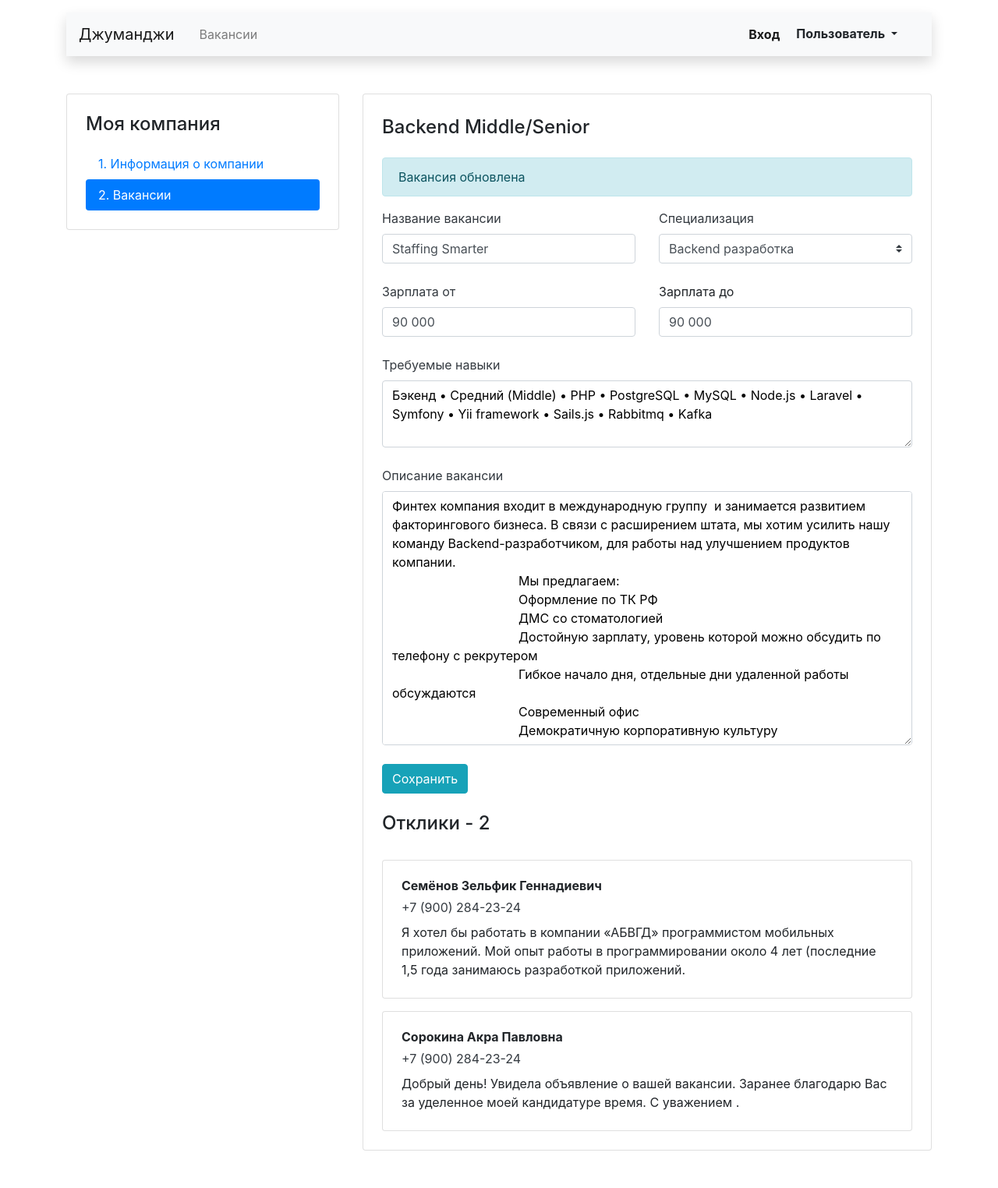
After one commit to Andrew-Tyurin/work_for_vkatuns, a Django app: page /mycompany/vacancies/1/ in a window 1280 px wide. The commit adds this page. Shown: the whole page at 78% size. Run offline with Django 5.2, Linux system fonts and the light colour scheme; some libraries are stand-ins or nearby versions.

Commit message:
Созданный представления заглушки, которые выводят нужные шаблоны при нужном пути(url).

```diff
--- a/main_page_app/templates/main_page_app/card_one_vacancy.html
+++ b/main_page_app/templates/main_page_app/card_one_vacancy.html
@@ -54,6 +54,7 @@
                             </div>
                             <input type="submit" class="btn btn-primary mt-4 mb-2"
                                    value="Записаться на пробный урок">
+                            <a href="{% url 'send_application' object.id %}">Отправить отклик</a>
                         </div>
                     </form>
                 </div>
--- a/main_page_app/templates/main_page_app/main_layout.html
+++ b/main_page_app/templates/main_page_app/main_layout.html
@@ -22,11 +22,26 @@
                 </li>
 
             </ul>
+
             <ul class="navbar-nav col-2 justify-content-end">
                 <li class="nav-item active">
                     <a href="#" class="nav-link font-weight-bold">Вход</a>
                 </li>
+                <li class="nav-item active">
+                    <div class="btn-group">
+                        <button type="button" class="btn dropdown-toggle font-weight-bold" data-toggle="dropdown" aria-haspopup="true" aria-expanded="false">
+                        Пользователь
+                        </button>
+                        <div class="dropdown-menu dropdown-menu-right mt-3">
+                            <a href="#" class="dropdown-item py-2">Профиль</a>
+                            <a href="#" class="dropdown-item py-2">Резюме</a>
+                            <a href="{% url 'my_company' %}" class="dropdown-item py-2">Компания</a>
+                            <a href="#" class="dropdown-item py-2">Выйти</a>
+                        </div>
+                    </div>
+                </li>
             </ul>
+
         </div>
     </nav>
 </header>
--- /dev/null
+++ b/main_page_app/templates/main_page_app/user/mycompany_vacancy.html
@@ -0,0 +1,114 @@
+{% extends 'main_page_app/main_layout.html' %}
+{% block custom_title %}Моя вокансия{% endblock %}
+
+{% block custom_body %}
+
+<main class="container mt-3 pb-5">
+    <div class="row mt-5">
+
+        <div class="col-12 col-lg-4">
+            <aside class="pt-3 pb-4 px-4 mb-5 card">
+                <h1 class="h4 pt-2 pb-2">Моя компания</h1>
+                <div class="nav flex-column nav-pills">
+                    <a class="nav-link" href="{% url 'my_company' %}">1. Информация о&nbsp;компании</a>
+                    <a class="nav-link active" href="#">2. Вакансии</a>
+                </div>
+            </aside>
+        </div>
+
+        <div class="col-12 col-lg-8">
+            <div class="card">
+                <div class="card-body px-4 pb-4 tab-content">
+
+                    <section>
+                        <h2 class="h4 pt-2 pb-3">Backend Middle/Senior</h2>
+                        <p class="alert alert-info" role="alert">Вакансия обновлена</p>
+                        <form action="/echo" enctype="multipart/form-data">
+                            <div class="row">
+                                <div class="col-12 col-md-6">
+                                    <div class="form-group pb-2">
+                                        <label class="mb-2 text-dark" for="vacancyTitle">Название вакансии</label>
+                                        <input class="form-control" type="text" value="Staffing Smarter"
+                                               id="vacancyTitle">
+                                    </div>
+                                </div>
+                                <div class="col-12 col-md-6">
+                                    <div class="form-group pb-2">
+                                        <label class="mb-2 text-dark" for="userSpecialization">Специализация</label>
+                                        <select class="custom-select mr-sm-2" id="userSpecialization">
+                                            <option selected>Backend разработка</option>
+                                            <option value="1">Frontend разработка</option>
+                                            <option value="2">Project manager</option>
+                                        </select>
+                                    </div>
+                                </div>
+                            </div>
+                            <div class="row">
+                                <div class="col-12 col-md-6">
+                                    <div class="form-group pb-2">
+                                        <label class="mb-2 text-dark" for="vacancySalaryMin">Зарплата от</label>
+                                        <input class="form-control" type="text" value="90 000" id="vacancySalaryMin">
+                                    </div>
+                                </div>
+                                <div class="col-12 col-md-6">
+                                    <div class="form-group pb-2">
+                                        <label class="mb-2" for="vacancySalaryMax">Зарплата до</label>
+                                        <input class="form-control" type="text" value="90 000" id="vacancySalaryMax">
+                                    </div>
+                                </div>
+                            </div>
+                            <div class="form-group pb-2">
+                                <label class="mb-2 text-dark" for="vacancySkills">Требуемые навыки</label>
+                                <textarea class="form-control" rows="3" id="vacancySkills" style="color:#000;">Бэкенд • Средний (Middle) • PHP • PostgreSQL • MySQL • Node.js • Laravel • Symfony • Yii framework • Sails.js • Rabbitmq • Kafka</textarea>
+                            </div>
+                            <div class="form-group pb-2">
+                                <label class="mb-2 text-dark" for="vacancyDescription">Описание вакансии</label>
+                                <textarea class="form-control" rows="13" id="vacancyDescription" style="color:#000;">Финтех компания входит в международную группу  и занимается развитием факторингового бизнеса. В связи с расширением штата, мы хотим усилить нашу команду Backend-разработчиком, для работы над улучшением продуктов компании.
+                                    Мы предлагаем:
+                                    Оформление по ТК РФ
+                                    ДМС со стоматологией
+                                    Достойную зарплату, уровень которой можно обсудить по телефону с рекрутером
+                                    Гибкое начало дня, отдельные дни удаленной работы обсуждаются
+                                    Современный офис
+                                    Демократичную корпоративную культуру
+                                    Работу в команде по Scrum
+                                </textarea>
+                            </div>
+                            <div class="form-group">
+                                <input type="submit" class="btn btn-info" value="Сохранить">
+                            </div>
+                        </form>
+
+                        <h2 class="h4 pt-2 pb-3">Отклики - 2</h2>
+
+                        <div class="card mt-3">
+                            <div class="card-body px-4">
+                                <p class="mb-1 font-weight-bold">Семёнов Зельфик Геннадиевич</p>
+                                <p class="mb-2"><a href="tel:+79002842324" class="text-dark">+7 (900) 284-23-24</a></p>
+                                <p class="mb-1">
+                                    Я&nbsp;хотел&nbsp;бы работать в&nbsp;компании &laquo;АБВГД&raquo;
+                                    программистом мобильных приложений. Мой опыт работы в&nbsp;программировании около 4&nbsp;лет
+                                    (последние 1,5 года занимаюсь разработкой приложений.
+                                </p>
+                            </div>
+                        </div>
+
+                        <div class="card mt-3">
+                            <div class="card-body px-4">
+                                <p class="mb-1 font-weight-bold">Сорокина Акра Павловна</p>
+                                <p class="mb-2"><a href="tel:+79002842324" class="text-dark">+7 (900) 284-23-24</a></p>
+                                <p class="mb-1">
+                                    Добрый день! Увидела объявление о&nbsp;вашей вакансии. Заранее благодарю
+                                    Вас за&nbsp;уделенное моей кандидатуре время. С&nbsp;уважением .
+                                </p>
+                            </div>
+                        </div>
+                    </section>
+
+                </div>
+            </div>
+        </div>
+
+    </div>
+</main>
+{% endblock %}
--- a/main_page_app/templates/main_page_app/vacancies.html
+++ b/main_page_app/templates/main_page_app/vacancies.html
@@ -1,5 +1,4 @@
 {% extends 'main_page_app/main_layout.html' %}
-{% load static %}
 {% load humanize %}
 {% block custom_title %}Вакансии{% endblock %}
 
--- a/main_page_app/urls.py
+++ b/main_page_app/urls.py
@@ -7,5 +7,12 @@ urlpatterns = [
     path('vacancies/cat/<str:specialty_slug>/', views.VacanciesBySpecialtyView.as_view(), name='vacancies_by_specialty'),
     path('vacancies/company/<int:company_id>/', views.VacanciesByCompaniesView.as_view(), name='vacancies_by_companies'),
     path('vacancies/<int:vacancy_id>/', views.OneVacancyView.as_view(), name='one_vacancy'),
+    path('vacancies/<int:vacancy_id>/send/', views.send_application, name='send_application'),
 
+    path('mycompany/', views.my_company, name='my_company'),
+    path('mycompany/letsstart/', views.my_company_start, name='my_company_start'),
+    path('mycompany/create/', views.my_company_create, name='my_company_create'),
+    path('mycompany/vacancies/', views.my_company_vacancies_list, name='my_company_vacancies_list'),
+    path('mycompany/vacancies/create/', views.create_vacancy_my_company, name='create_vacancy_my_company'),
+    path('mycompany/vacancies/<int:vacancy_id>/', views.my_company_vacancy, name='my_company_vacancy'),
 ]
--- a/main_page_app/views.py
+++ b/main_page_app/views.py
@@ -1,6 +1,7 @@
 from django.http import HttpResponseNotFound, HttpResponseServerError
-from django.shortcuts import get_object_or_404
+from django.shortcuts import get_object_or_404, render
 from django.db.models import Count
+# from django.views import View
 from django.views.generic import TemplateView, ListView, DetailView
 from .models import Specialty, Company, Vacancy
 
@@ -53,6 +54,35 @@ class OneVacancyView(DetailView):
     pk_url_kwarg = 'vacancy_id'
 
 
+def my_company_start(request):
+    return render(request, 'main_page_app/user/mycompany_start.html', {})
+
+def my_company_create(request):
+    return render(request, 'main_page_app/user/mycompany_create.html', {})
+
+
+def my_company(request):
+    return render(request, 'main_page_app/user/mycompany.html', {})
+
+
+def my_company_vacancies_list(request):
+    return render(request, 'main_page_app/user/mycompany_vacancies_list.html', {})
+
+
+def create_vacancy_my_company(request):
+    return render(request, 'main_page_app/user/mycompany_vacancy_create.html', {})
+
+def my_company_vacancy(request, vacancy_id):
+    return render(request, 'main_page_app/user/mycompany_vacancy.html', {})
+
+
+
+
+
+def send_application(request, vacancy_id):
+    return render(request, 'main_page_app/sent.html', {})
+
+
 def custom_handler404(request, exception):
     return HttpResponseNotFound('Ошибка: 404 - страница не найдена')
 
```
Also changed, not shown: main_page_app/admin.py (+8 -4 lines), main_page_app/models.py (+13 -9 lines), main_page_app/templates/main_page_app/sent.html (added, +21 -0 lines), main_page_app/templates/main_page_app/user/mycompany.html (added, +85 -0 lines), main_page_app/templates/main_page_app/user/mycompany_create.html (added, +79 -0 lines), main_page_app/templates/main_page_app/user/mycompany_start.html (added, +17 -0 lines), main_page_app/templates/main_page_app/user/mycompany_vacancies_list.html (added, +70 -0 lines), main_page_app/templates/main_page_app/user/mycompany_vacancy_create.html (added, +67 -0 lines).
